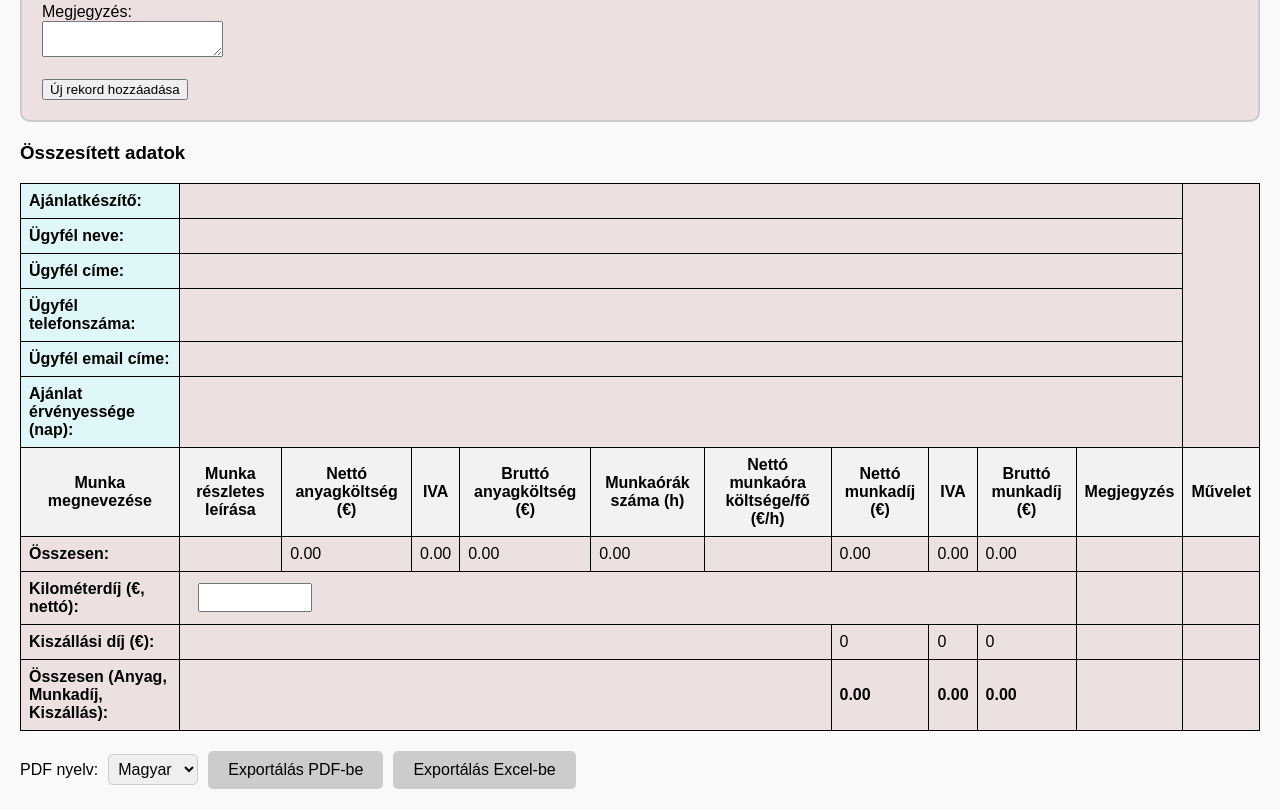
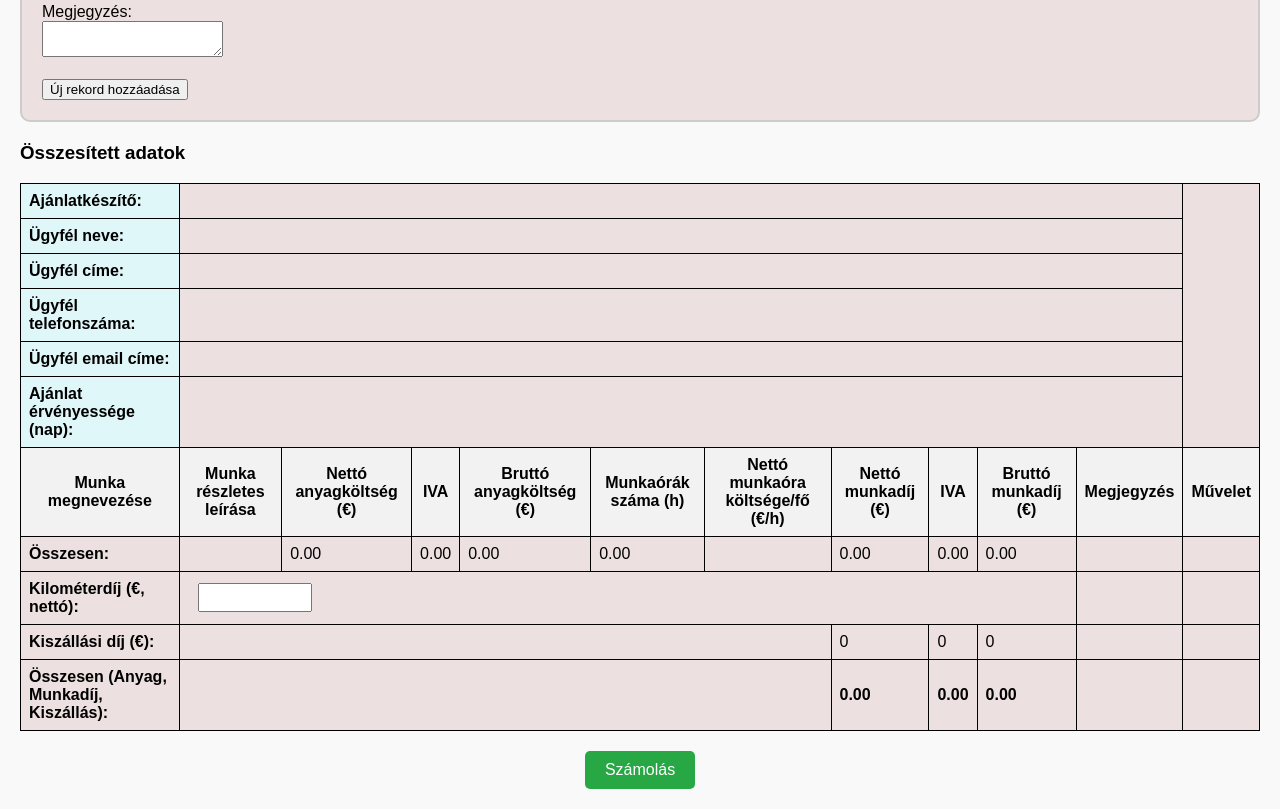
Before and after one commit to ghollosi/MV-karb-pdf, a plain HTML site: page index.html in a window 1280 px wide. Shown: the part 1224-2033 px from the top of the page. Drawn offline with nearby package versions, Linux system fonts and the light colour scheme.

Commit message:
Update index.html

```diff
--- a/index.html
+++ b/index.html
@@ -268,8 +268,13 @@
         </tfoot>
     </table>
 
+    <!-- Számolás gomb -->
+    <div class="calculate-section">
+        <button id="calculateButton" type="button" onclick="RecordManager.recalculateAll()">Számolás</button>
+    </div>
+
     <!-- Gombok és nyelvválasztó -->
-    <div class="export-section">
+    <div class="export-section" style="display: none;">
         <label for="languageSelect">PDF nyelv:</label>
         <select id="languageSelect">
             <option value="hu">Magyar</option>
```
